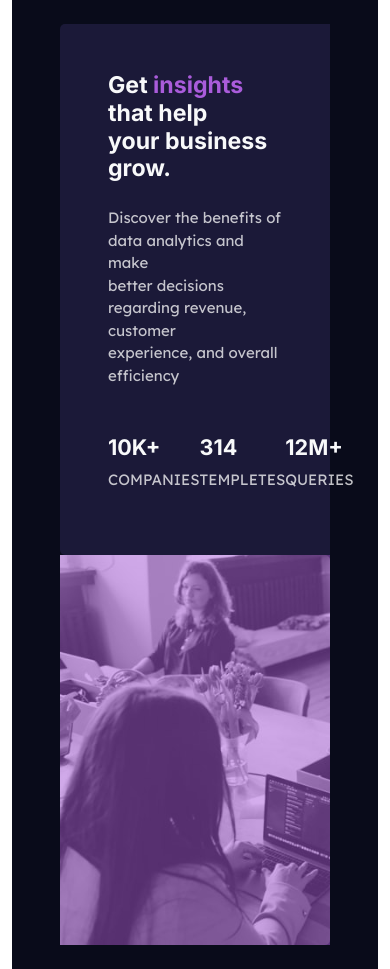
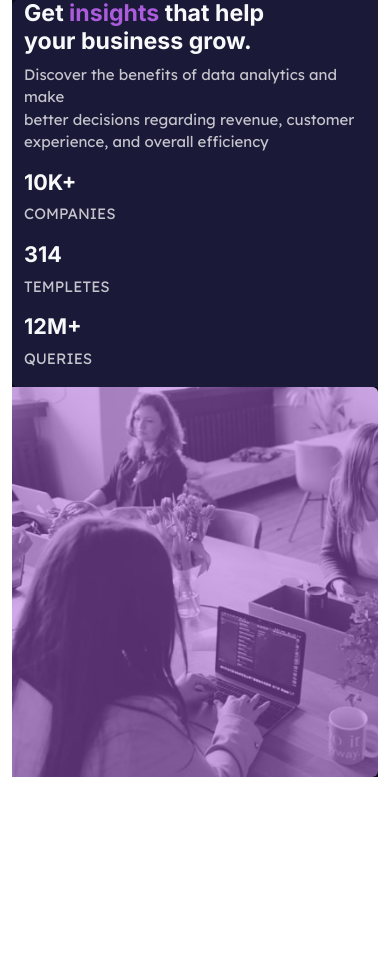
Before and after one commit to AraMinjibir/Preview-Card-Bootstrap-Versio, a plain HTML site: page index.html in a window 390 px wide. After the commit the page ends 844 px from the top, so only its background shows below. Drawn offline with nearby package versions, Linux system fonts and the light colour scheme.

Commit message:
extra small screen size were added

```diff
--- a/custom.css
+++ b/custom.css
@@ -6,8 +6,7 @@ body {
     background-image: url(./images/image-header-desktop.jpg);
     background-size: cover;
     background-repeat: no-repeat;
-    border-top-right-radius: 5px;
-    border-bottom-right-radius: 5px;
+
 }
 .bg-danger {
     width: 100%;
--- a/index.html
+++ b/index.html
@@ -12,11 +12,11 @@
     </head>
     <body>
         <div class="container-fluid">
-            <div class="row m-0 px-5 py-4 bg-primary">
-                <div class="col-md-6 p-5 bg-info" style="border-bottom-left-radius: 5px; border-top-left-radius: 5px;">
-                    <h3 class="mb-4 text-light">Get <span class="text-primary">insights</span> that help <br>your business grow.</h3>
-                    <p class="mb-5 text-secondary">Discover the benefits of data analytics and make <br>better decisions regarding revenue, customer <br>experience, and overall efficiency</p>
-                    <div class="d-flex justify-content-between">
+            <div class="row m-0 px-md-5 py-md-4 bg-primary">
+                <div class="col-md-6 p-md-5 bg-info rounded-start">
+                    <h3 class="mb-md-4 text-light">Get <span class="text-primary">insights</span> that help <br>your business grow.</h3>
+                    <p class="mb-md-5 text-secondary">Discover the benefits of data analytics and make <br>better decisions regarding revenue, customer <br>experience, and overall efficiency</p>
+                    <div class="d-xs-flex flex-xs-column align-items-xs-center d-md-flex flex-md-row justify-content-md-between">
                         <div>
                             <h4 class="text-light">10K+</h4>
                             <p class="text-secondary">COMPANIES</p>
@@ -25,14 +25,14 @@
                             <h4 class="text-light">314</h4>
                             <p class="text-secondary">TEMPLETES</p>
                         </div>
-                        <div class=" me-5 pe-5">
+                        <div class=" me-md-5 pe-md-5">
                             <h4 class="text-light">12M+</h4>
                             <p class="text-secondary">QUERIES</p>
                         </div>
                     </div>
                 </div>
-                <div class="second col-md-6 p-0">
-                    <div class="bg-danger"></div>
+                <div class="second col-md-6 p-0 rounded-end">
+                    <div class="bg-danger rounded-end"></div>
                 </div>
             </div>
         </div>
```
